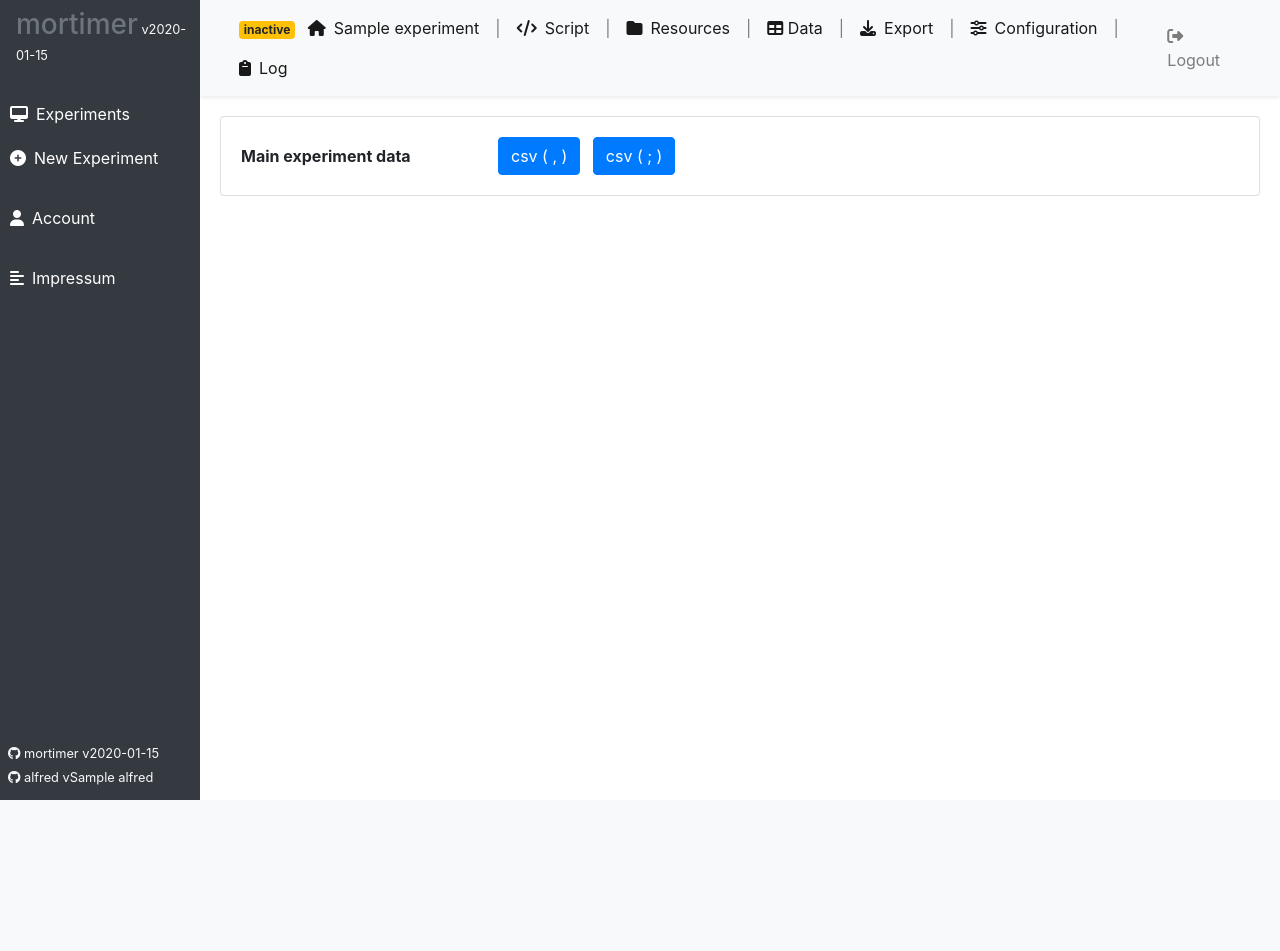
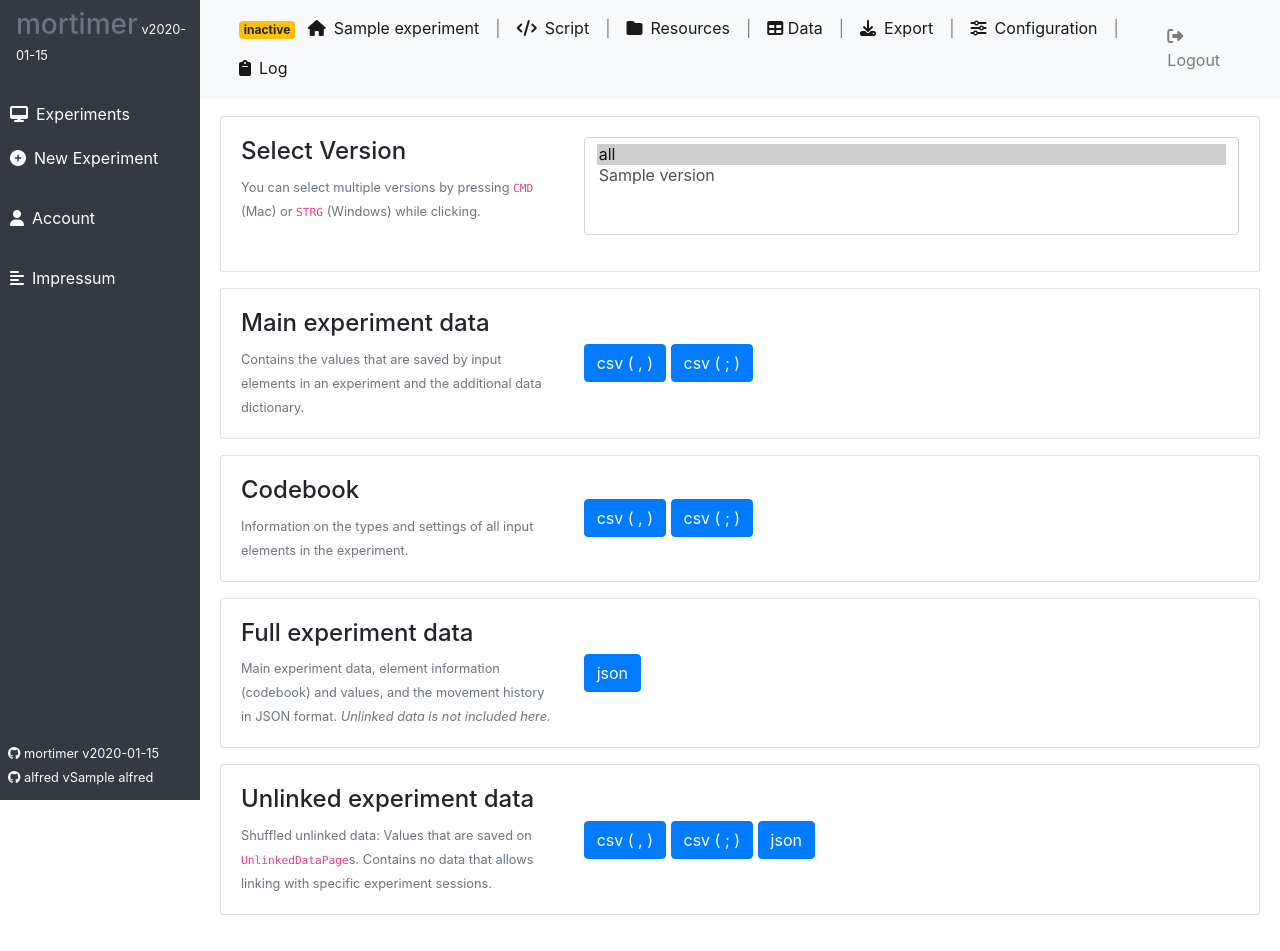
Before and after one commit to ctreffe/mortimer, a Python web app: template src/mortimer/templates/export.html in a window 1280 px wide. Before the commit the page ends 800 px from the top, so only its background shows below. Run offline with Jinja, Linux system fonts and the light colour scheme; the template is opened without the code that fills it: most values are stand-ins (such as "Sample title", 1, 10 or a date in 2020); some libraries are stand-ins or nearby versions.

Commit message:
update export behavior

```diff
--- a/src/mortimer/templates/export.html
+++ b/src/mortimer/templates/export.html
@@ -2,14 +2,86 @@
 
 {% block content %}
 
-<div class="card">
+<form action="{{ url_for('web_experiments.export', experiment_title=experiment.title, username=experiment.author) }}"
+    method="POST">
+
+    <div class="card mb-3">
+        <div class="card-body">
+            <div class="row">
+                <div class="col col-md-4">
+                    <h4>Select Version</h4>
+                    <small class="text-muted">
+                        You can select multiple versions by pressing <code>CMD</code> (Mac) or <code>STRG</code>
+                        (Windows) while clicking.
+                    </small>
+                </div>
+                <div class="col">
+                    <div class="form-group">
+                        <select multiple class="form-control" id="select-version" name="select-version">
+                            <option value="all" selected>all</option>
+                            {% for version in experiment.available_versions|reverse %}
+                            <option value="{{ version }}">{{ version }}</option>
+                            {% endfor %}
+                        </select>
+                    </div>
+                </div>
+            </div>
+        </div>
+    </div>
+
+    <div class="card mb-3">
+        <div class="card-body">
+            <div class="row">
+                <div class="col col-md-4 my-auto">
+                    <h4>Main experiment data</h4>
+                    <small class="text-muted">
+                        Contains the values that are saved by input elements in an experiment and the additional data dictionary.
+                    </small>
+                </div>
+                <div class="col my-auto">
+
+                    <button type="submit" name="submit" value="main.comma" class="btn btn-primary">csv ( , )</button>
+                    <button type="submit" name="submit" value="main.semicolon" class="btn btn-primary">csv ( ; )</button>
+
+                </div>
+            </div>
+        </div>
+    </div>
+
+
+    <div class="card mb-3">
+        <div class="card-body">
+            <div class="row">
+                <div class="col col-md-4 my-auto">
+                    <h4>Codebook</h4>
+                    <small class="text-muted">
+                        Information on the types and settings of all input elements in the experiment.
+                    </small>
+                </div>
+                <div class="col my-auto">
+
+                    <button type="submit" name="submit" value="codebook.comma" class="btn btn-primary">csv ( , )</button>
+                    <button type="submit" name="submit" value="codebook.semicolon" class="btn btn-primary">csv ( ; )</button>
+
+                </div>
+            </div>
+        </div>
+    </div>
+
+
+    <div class="card mb-3">
     <div class="card-body">
         <div class="row">
-            <div class="col col-md-3 my-auto"><b>Main experiment data</b></div>
-            <div class="col">
+            <div class="col col-md-4 my-auto">
+                <h4>Full experiment data</h4>
+                <small class="text-muted">
+                    Main experiment data, element information (codebook) and values, and the movement history in JSON
+                    format. <i>Unlinked data is not included here.</i>
+                </small>
+            </div>
+            <div class="col my-auto">
 
-                <a href="{{ url_for('web_experiments.export_main_data', username=experiment.author, experiment_title=experiment.title, delim='comma')}}" class="btn btn-primary mr-2">csv ( , )</a>
-                <a href="{{ url_for('web_experiments.export_main_data', username=experiment.author, experiment_title=experiment.title, delim='semicolon')}}" class="btn btn-primary">csv ( ; )</a>
+                <button type="submit" name="submit" value="full.json" class="btn btn-primary">json</button>
 
             </div>
         </div>
@@ -17,4 +89,71 @@
 </div>
 
 
+<div class="card mb-3">
+    <div class="card-body">
+        <div class="row">
+            <div class="col col-md-4 my-auto">
+            <h4>Unlinked experiment data</h4>
+            <small class="text-muted">
+            Shuffled unlinked data: Values that are saved on <code>UnlinkedDataPage</code>s. Contains no data that allows linking with specific experiment sessions.
+            </small>
+            </div>
+            <div class="col my-auto">
+
+                <button type="submit" name="submit" value="unlinked.comma" class="btn btn-primary">csv ( , )</button>
+                <button type="submit" name="submit" value="unlinked.semicolon" class="btn btn-primary">csv ( ; )</button>
+                <button type="submit" name="submit" value="unlinked.json" class="btn btn-primary">json</button>
+
+            </div>
+        </div>
+    </div>
+</div>
+
+
+
+</form>
+
+
+
+{# <div class="card mb-3">
+    <div class="card-body">
+        <div class="row">
+            <div class="col col-md-4 my-auto">
+            <h4>Codebook data</h4>
+            <small class="text-muted">
+            Codebook with information on the types and settings of all input elements in the experiment.
+            </small>
+            </div>
+            <div class="col my-auto">
+
+                <a href="#" class="btn btn-primary mr-2">csv ( , )</a>
+                <a href="#" class="btn btn-primary">csv ( ; )</a>
+
+            </div>
+        </div>
+    </div>
+</div>
+
+<div class="card mb-3">
+    <div class="card-body">
+        <div class="row">
+            <div class="col col-md-4 my-auto">
+            <h4>Move history</h4>
+            <small class="text-muted">
+            Information on participant's movements in the experiment. Each row contains information
+            about one move, i.e. there can be lots of rows for a single participant.
+            </small>
+            </div>
+            <div class="col my-auto">
+
+                <a href="#" class="btn btn-primary mr-2">csv ( , )</a>
+                <a href="#" class="btn btn-primary">csv ( ; )</a>
+
+            </div>
+        </div>
+    </div>
+</div> #}
+
+
+
 {% endblock content %}
```
Also changed, not shown: src/mortimer/web_experiments/routes.py (+230 -23 lines).
